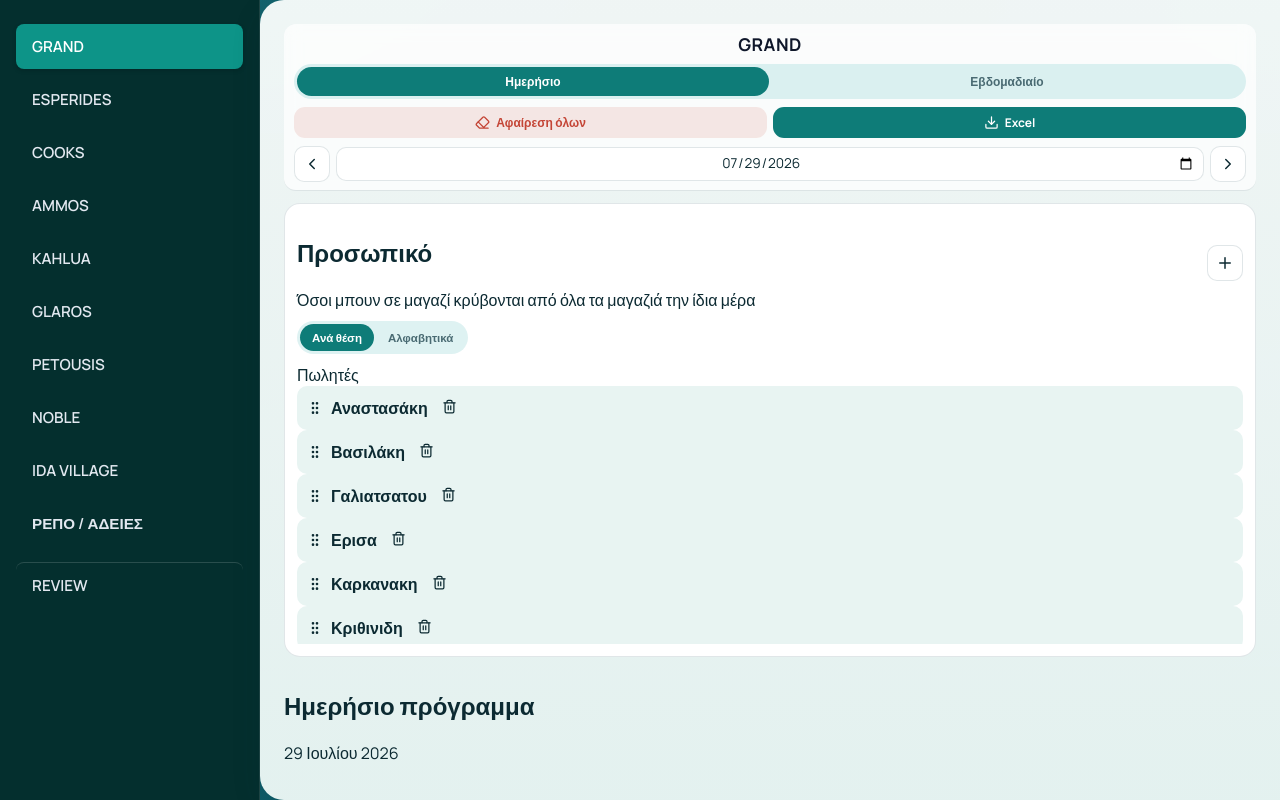
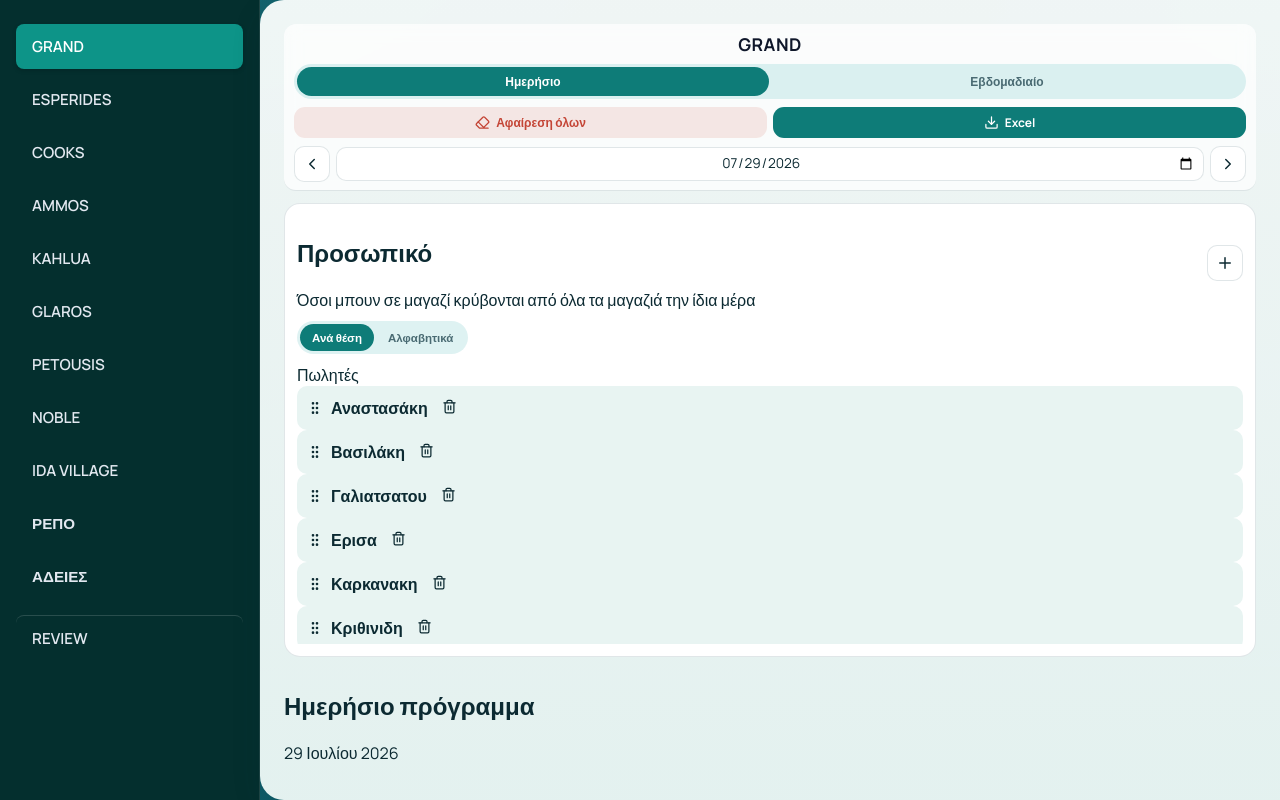
Before and after one commit to JennyDretaki/AquaVita, a React (Vite) app: page / in a window 1280 px wide. Built offline with nearby package versions, Linux system fonts and the light colour scheme.

Commit message:
Refactor shop entries for off-days
Split the 'off-days' entry into two separate entries: 'day-off' and 'off-days' with different names.

```diff
--- a/src/data/shops.ts
+++ b/src/data/shops.ts
@@ -10,7 +10,8 @@ export const SHOPS: Shop[] = [
   { id: 'petousis', name: 'PETOUSIS' },
   { id: 'noble', name: 'NOBLE' },
   { id: 'ida-village', name: 'IDA VILLAGE' },
-  { id: 'off-days', name: 'ΡΕΠΟ / ΑΔΕΙΕΣ' },
+  { id: 'day-off', name: 'ΡΕΠΟ' },
+  { id: 'off-days', name: 'ΑΔΕΙΕΣ' },
   { id: 'review', name: ' REVIEW' },
 ]
 
```
